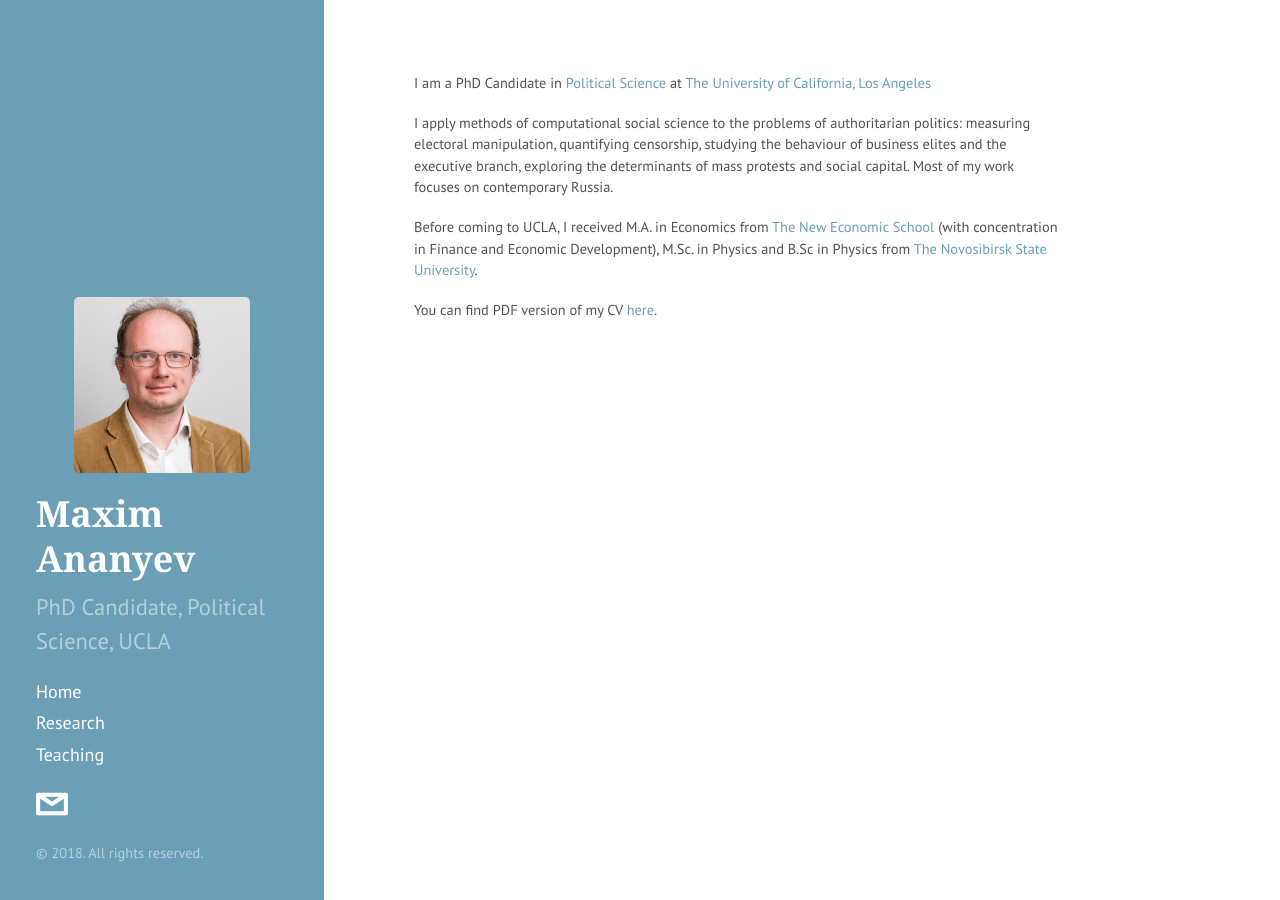
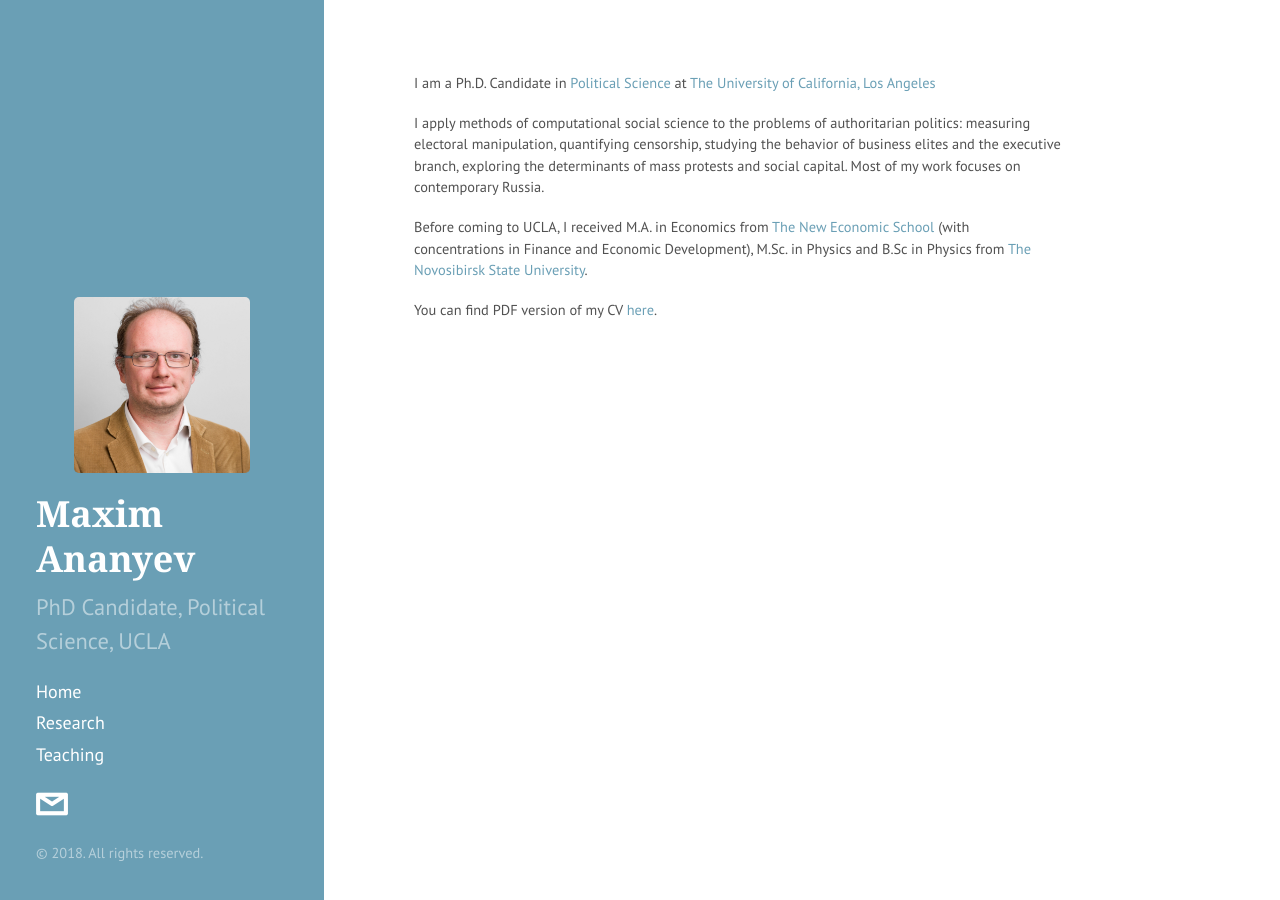
Before and after one commit to avtishin/avtishin.github.io, a Jekyll site: the page built from index.md, in a window 1280 px wide. Built offline with Jekyll 4.4.1, drawn with Linux system fonts in a browser that asks for light colours; Markdown is read by kramdown in place of the engine named in the settings.

Commit message:
typos fixed

```diff
--- a/index.md
+++ b/index.md
@@ -3,10 +3,10 @@
 title: Home
 ---
 
-I am a PhD Candidate in [Political Science](http://polisci.ucla.edu/) at [The University of California, Los Angeles](http://www.ucla.edu/)
+I am a Ph.D. Candidate in [Political Science](http://polisci.ucla.edu/) at [The University of California, Los Angeles](http://www.ucla.edu/)
 
-I apply methods of computational social science to the problems of authoritarian politics: measuring electoral manipulation, quantifying censorship, studying the behaviour of business elites and the executive branch, exploring the determinants of mass protests and social capital. Most of my work focuses on contemporary Russia.
+I apply methods of computational social science to the problems of authoritarian politics: measuring electoral manipulation, quantifying censorship, studying the behavior of business elites and the executive branch, exploring the determinants of mass protests and social capital. Most of my work focuses on contemporary Russia.
 
-Before coming to UCLA, I received M.A. in Economics from [The New Economic School](https://www.nes.ru/en/home/?lang=en) (with concentration in Finance and Economic Development), M.Sc. in Physics and B.Sc in Physics from [The Novosibirsk State University](https://english.nsu.ru/).
+Before coming to UCLA, I received M.A. in Economics from [The New Economic School](https://www.nes.ru/en/home/?lang=en) (with concentrations in Finance and Economic Development), M.Sc. in Physics and B.Sc in Physics from [The Novosibirsk State University](https://english.nsu.ru/).
 
 You can find PDF version of my CV [here](assets/ananyevcv.pdf).
```
